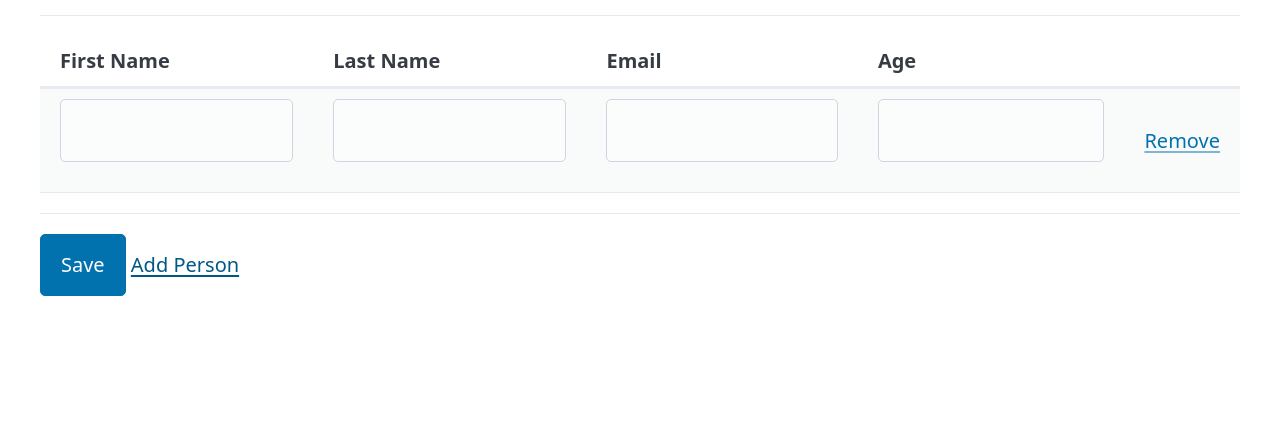
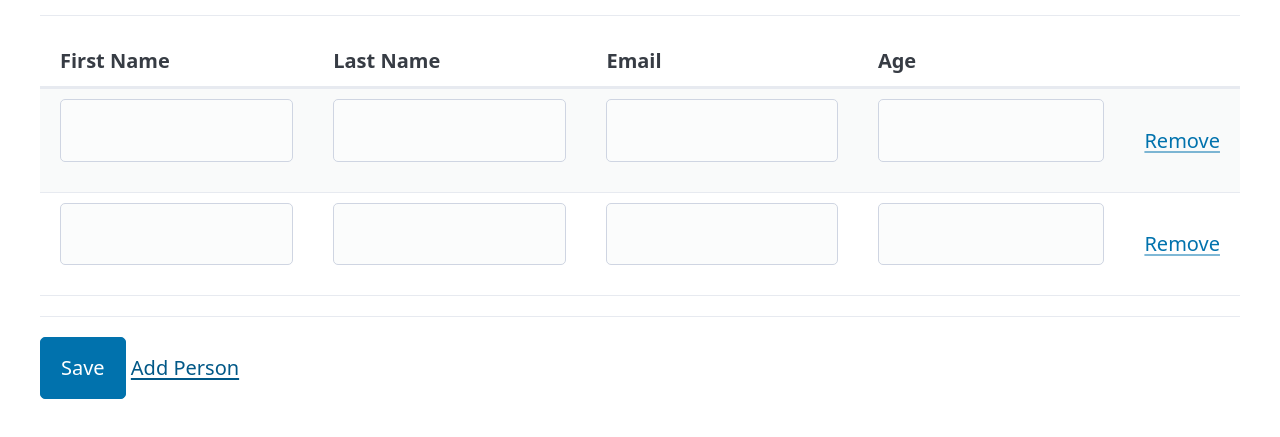
Before and after one commit to modern-es/140310-session04, a plain HTML site: page tamrin/index.html in a window 1280 px wide. Both pictures are taken after a click on the link "Add Person". Shown: the part 75-512 px from the top of the page. Drawn offline with nearby package versions, Linux system fonts and the light colour scheme.

Commit message:
tamrin step1

```diff
--- a/tamrin/index.html
+++ b/tamrin/index.html
@@ -37,7 +37,23 @@
     <a href="#" id="btn-add-person">Add Person</a>
 
   </div>
-  <script></script>
+  <script>
+    const buttonAddElem = document.querySelector('#btn-add-person');
+    const personsContainerElem = document.querySelector('#persons-container')
+
+    buttonAddElem.addEventListener('click', e => {
+      const tr = document.createElement('tr');
+      tr.innerHTML = `
+      <td><input type="text" name="first_name" /></td>
+          <td><input type="text" name="last_name" /></td>
+          <td><input type="text" name="email" /></td>
+          <td><input type="text" name="age" /></td>
+          <td><a href="#">Remove</a></td>`;
+
+      personsContainerElem.appendChild(tr)
+
+    })
+  </script>
 </body>
 
 </html>
```
